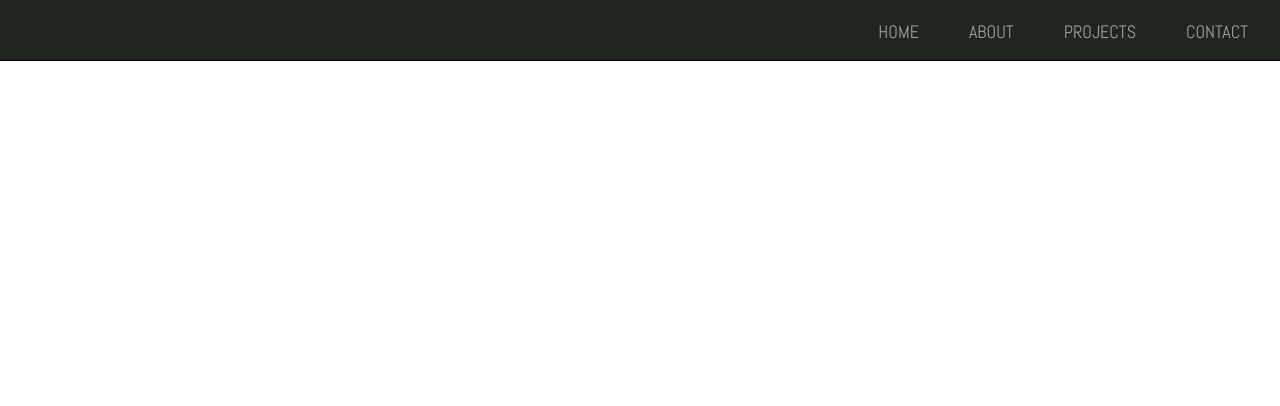
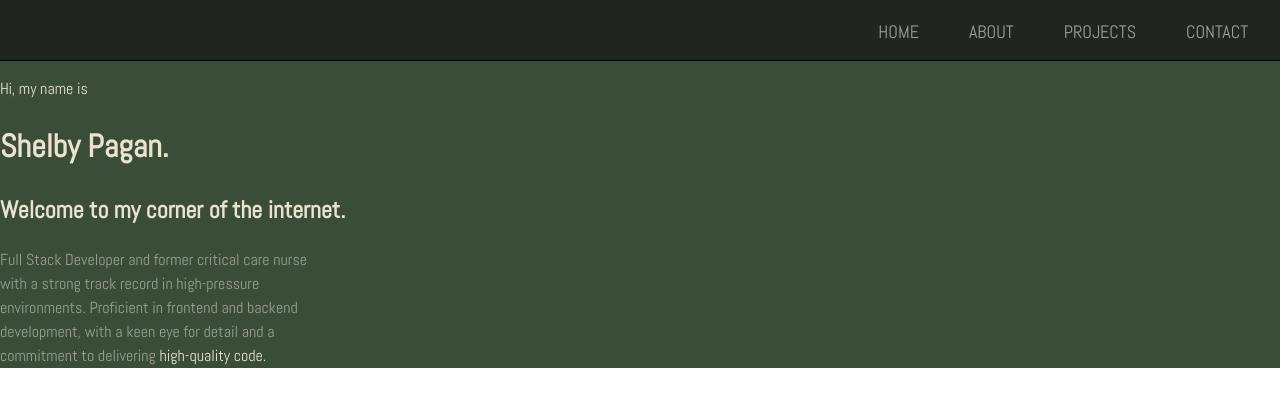
Before and after one commit to shelbyyy16/react-portfolio, a React (Vite) app: page /contact in a window 1280 px wide. Shown: the top 406 px of the page. Built offline with nearby package versions, Linux system fonts and the light colour scheme.

Commit message:
projects page css

```diff
--- a/src/App.jsx
+++ b/src/App.jsx
@@ -7,6 +7,7 @@ import { Route, Routes } from "react-router-dom";
 import Home from "./pages/Home";
 import About from "./pages/About";
 import Projects from "./pages/Projects";
+import Contact from "./pages/Contact";
 
 function App() {
 
@@ -17,6 +18,7 @@ function App() {
         <Route exact path="/" element={<Home />} />
         <Route path="/projects" element={<Projects />} />
         <Route path="/about" element={<About />} />
+        <Route path="/contact" element={<Contact />} />
       </Routes>
       <Footer />
     </div>
--- /dev/null
+++ b/src/pages/Contact.jsx
@@ -0,0 +1,14 @@
+function Contact() {
+    return (
+      <div className="contact">
+    <p>Hi, my name is</p>
+    <h1>Shelby Pagan.</h1>
+    <h2>Welcome to my corner of the internet.</h2>
+    <div className="home-about">
+    <p>Full Stack Developer and former critical care nurse with a strong track record in high-pressure environments.
+    Proficient in frontend and backend development, with a keen eye for detail and a commitment to delivering<span className="highlight"> high-quality code.</span> </p>
+    </div></div>
+    )
+  }
+
+  export default Contact;
--- a/src/style.css
+++ b/src/style.css
@@ -81,12 +81,12 @@ body {
   flex-direction: column;
   align-items: center;
   justify-content: center;
-  margin: 20px;
+  margin: 5% auto;
   padding: 20px;
   background-color: #20251f;
   border-radius: 5px;
+  border: 1px solid black;
   width: 700px;
-
 }
 
 .projects h1 {
@@ -122,8 +122,11 @@ body {
 .button-container a,
 .button-container button {
   display: inline-block;
-  margin-right: 10px; /* Adjust the margin as needed for spacing between buttons */
+  margin-right: 10px;
 }
+
+/* ABOUT ME PAGE */
+
 
 @media (prefers-color-scheme: light) {
   :root {
```
Also changed, not shown: 1 other file (tests, documents, lock files or other folders).
